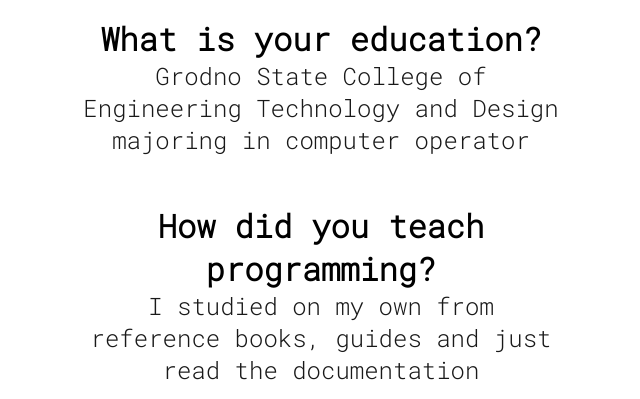
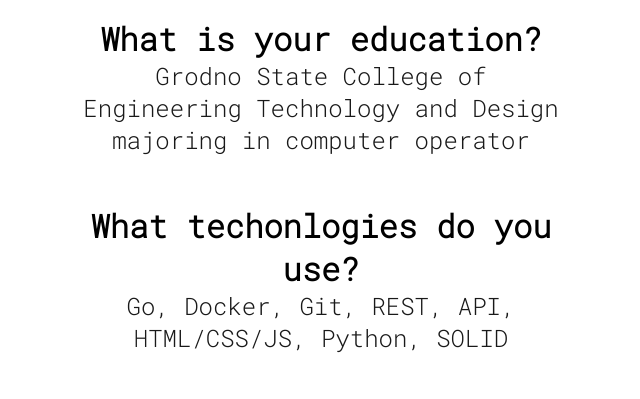
Before and after one commit to gopherzz/gopherzz.github.io, a plain HTML site: page index.html in a window 1280 px wide. Shown: the part 1216-1615 px from the top of the page, without its empty margins (319-959 px from the left). Drawn offline with Linux system fonts and the light colour scheme.

Commit message:
removed learning field

```diff
--- a/index.html
+++ b/index.html
@@ -32,8 +32,8 @@
                 <p class="semi-faded dark">Grodno State College of Engineering Technology and Design majoring in computer operator</p>
             </div>
             <div class="bio-faq__question">
-                <h3 class="title black">How did you teach programming?</h3>
-                <p class="semi-faded dark">I studied on my own from reference books, guides and just read the documentation</p>
+                <h3 class="title black">What techonlogies do you use?</h3>
+                <p class="semi-faded dark">Go, Docker, Git, REST, API, HTML/CSS/JS, Python, SOLID</p>
             </div>
             <div class="bio-faq__question">
                 <h3 class="title black">Can i look at your projects?</h3>
```
